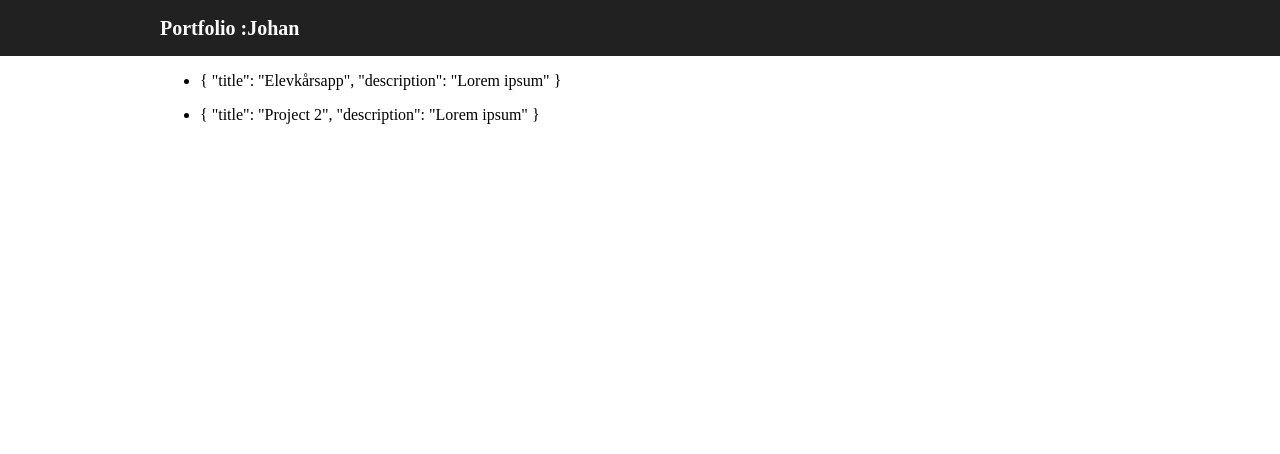
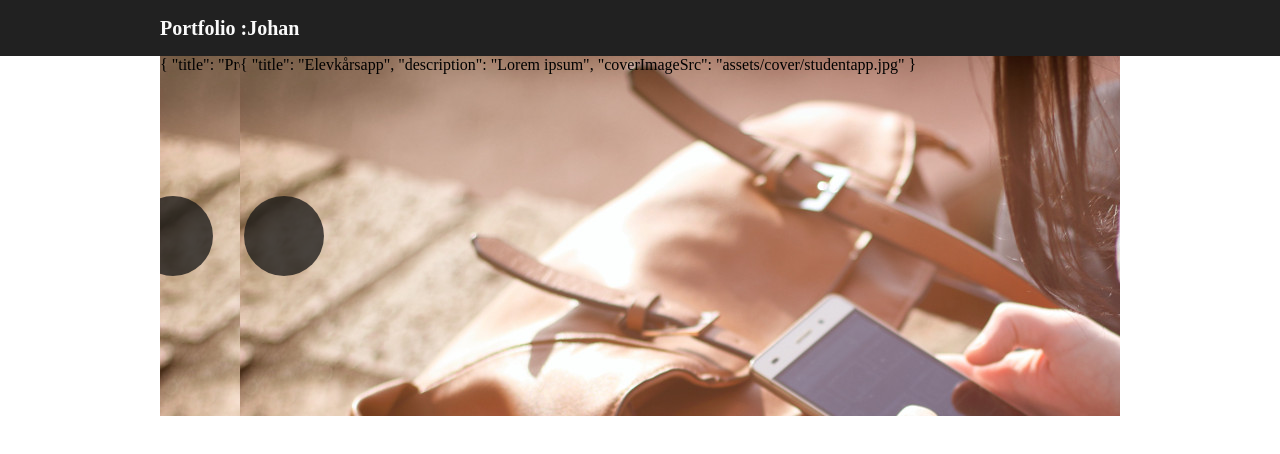
Before and after one commit to jojjesv/portflo, a website with bundled scripts: page index.html in a window 1280 px wide. Built offline with nearby package versions, Linux system fonts and the light colour scheme.

Commit message:
starting on project carousel

```diff
--- a/css/global.scss
+++ b/css/global.scss
@@ -7,4 +7,6 @@ body {
 #page-content {
   max-width: $content-max-width;
   margin: 0 auto;
+  position: relative;
+  overflow-x: hidden;
 }
--- /dev/null
+++ b/css/project_carousel.scss
@@ -0,0 +1,77 @@
+/* Px from left edge. */
+$active-inset: 80px;
+
+$carousel-width: calc(100% - #{$active-inset});
+
+#project-carousel {
+  list-style: none;
+  overflow: hidden;
+  padding: 0;
+  width: $carousel-width;
+  height: 360px;
+
+  .project,
+  .nav-container {
+    width: 100%;
+    height: 100%;
+  }
+
+  .project {
+    position: absolute;
+    transition: all 350ms cubic-bezier(0.645, 0.045, 0.355, 1);
+    z-index: 0;
+
+    &.left {
+      left: 0;
+      z-index: 1;
+    }
+
+    /* positioned in the middle, active */
+    &.active {
+      left: $active-inset;
+      z-index: 2;
+    }
+
+    /* positioned to the right */
+    &.right {
+      left: 100%;
+      opacity: 0;
+      z-index: 3;
+    }
+  }
+
+  .cover {
+    width: 100%;
+    height: 100%;
+    position: absolute;
+  }
+
+  $nav-btn-size: 80px;
+  .nav-container {
+    position: absolute;
+    left: 0;
+    right: 0;
+    bottom: 0;
+    top: 0;
+    z-index: 10;
+
+    .nav {
+      position: relative;
+      top: calc(50% - #{$nav-btn-size / 2});
+      width: $nav-btn-size;
+      height: $nav-btn-size;
+      background: rgba(20, 20, 20, 0.75);
+      border: none;
+      border-radius: 50%;
+
+      /* navigate to next project */
+      &.next {
+        /*left: calc(100% - #{$nav-btn-size * (2 / 3)});*/
+      }
+
+      &.prev {
+        left: -$nav-btn-size / 3;
+      }
+    }
+  }
+}
--- a/index.html
+++ b/index.html
@@ -6,6 +6,7 @@
   <script src="https://unpkg.com/vue"></script>
   <link rel="stylesheet" href="compiled_css/global.css">
   <link rel="stylesheet" href="compiled_css/global_header.css">
+  <link rel="stylesheet" href="compiled_css/project_carousel.css">
 </head>
 
 <body>
@@ -22,14 +23,29 @@
       </div>
     </header>
     <div id="page-content">
-      <ul v-for="project in projects">
-        <li>
-          <div class="project"></div>{{ project }}
-        </li>
-      </ul>
+      <div id="project-carousel">
+        <div v-for="(project, i) in projects" :class="
+        {
+          project: 1,
+          active: i == activeProjectIndex,
+          left: activeProjectIndex == i - 1,
+          right: activeProjectIndex == i + 1
+        }">
+          <div class="cover" :style='{ "background-image": `url(${project.coverImageSrc})` }'>
+            {{ project }}
+          </div>
+        </div>
+
+        <div class="nav-container">
+          <button :class="{nav: 1, prev: 1 }" v-on:click="prevProject()">
+          </button>
+
+          <button :class="{nav: 1, next: 1 }" v-on:click="nextProject()">
+          </button>
+        </div>
+      </div>
     </div>
-  </div>
-  <script type="module" src="./js/main.js"></script>
+    <script type="module" src="./js/main.js"></script>
 </body>
 
 </html>
--- a/js/main.js
+++ b/js/main.js
@@ -3,9 +3,16 @@ import projects from "./projects.js";
 var app = new Vue({
   el: '#root',
   data: {
+    activeProjectIndex: 0,
     projects
   },
   methods: {
+    nextProject: () => {
+      app.activeProjectIndex = (app.activeProjectIndex + 1) % projects.length;
+    },
 
+    prevProject: () => {
+      app.activeProjectIndex = (app.activeProjectIndex - 1) % projects.length;
+    }
   }
 });
--- a/js/projects.js
+++ b/js/projects.js
@@ -1,7 +1,13 @@
 export default [{
   title: 'Elevkårsapp',
-  description: 'Lorem ipsum'
+  description: 'Lorem ipsum',
+  coverImageSrc: 'assets/cover/studentapp.jpg'
 }, {
   title: 'Project 2',
-  description: 'Lorem ipsum'
+  description: 'Lorem ipsum',
+  coverImageSrc: 'assets/cover/studentapp.jpg'
+}, {
+  title: 'Project 3',
+  description: 'Lorem ipsum',
+  coverImageSrc: 'assets/cover/studentapp.jpg'
 }]
```
Also changed, not shown: assets/cover/studentapp.jpg (added), compiled_css/global.css, compiled_css/project_carousel.css (added), 3 other files.
